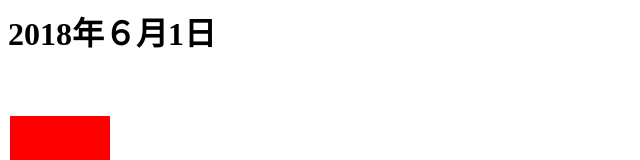
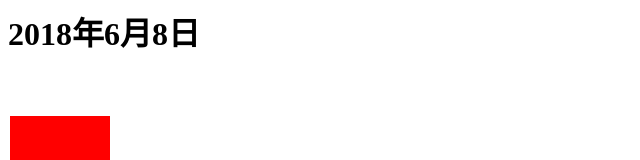
Before and after one commit to kondoutakumi/javascript_lesson, a plain HTML site: page javascript/20180608/index.html in a window 1280 px wide. Shown: the top 160 px of the page, without its empty margins (0-640 px from the left). Drawn offline with Linux system fonts and the light colour scheme.

Commit message:
日付けが間違っていたので修正して

```diff
--- a/javascript/20180608/index.html
+++ b/javascript/20180608/index.html
@@ -4,11 +4,11 @@
 <head>
     <meta charset="utf-8">
     <link rel="stylesheet" href="css/common.css">
-    <title>2018年6月1日</title>
+    <title>2018年6月8日</title>
 </head>
 
 <body>
-    <h1>2018年６月1日</h1>
+    <h1>2018年6月8日</h1>
 
     <p class="box"></p>
 
```
